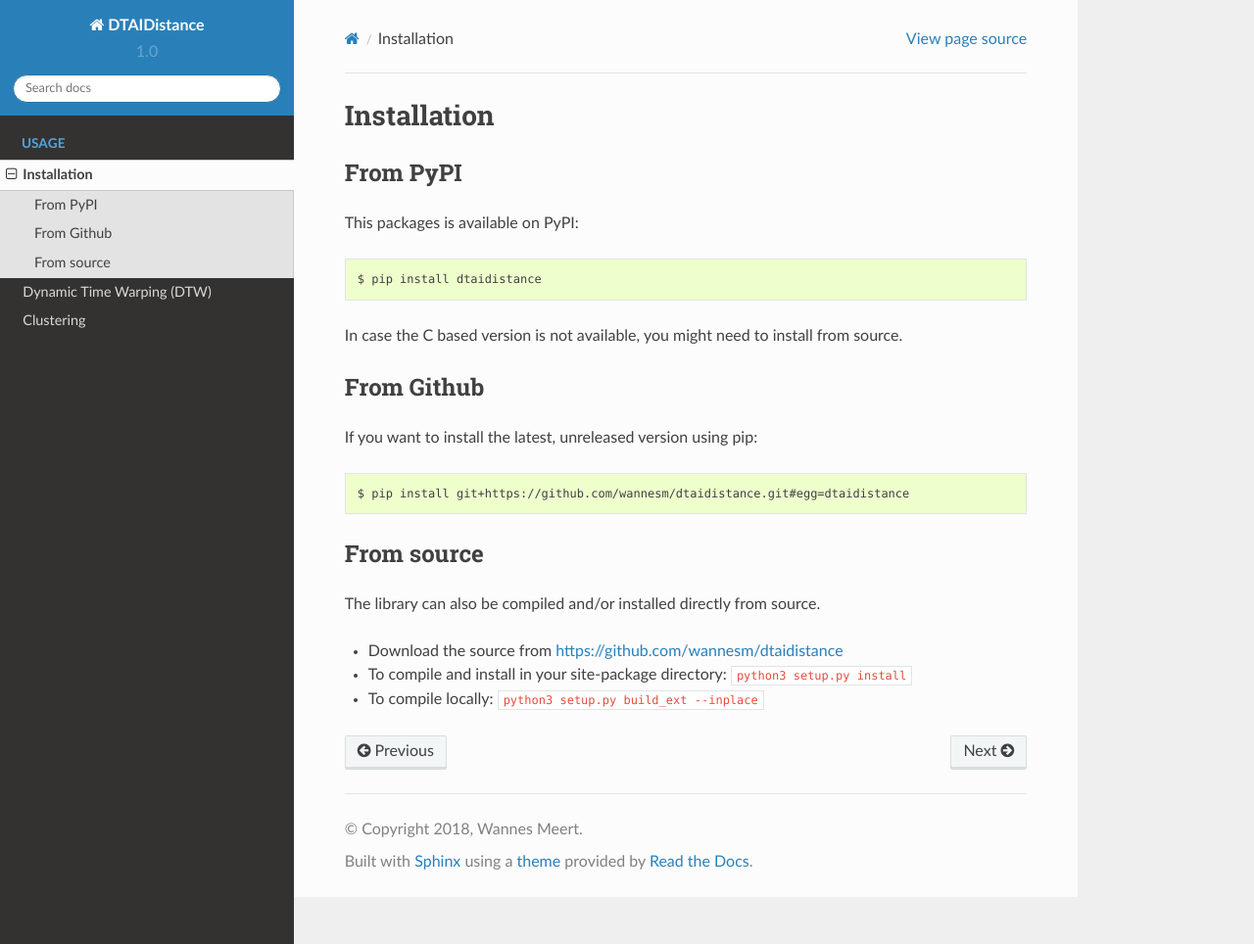
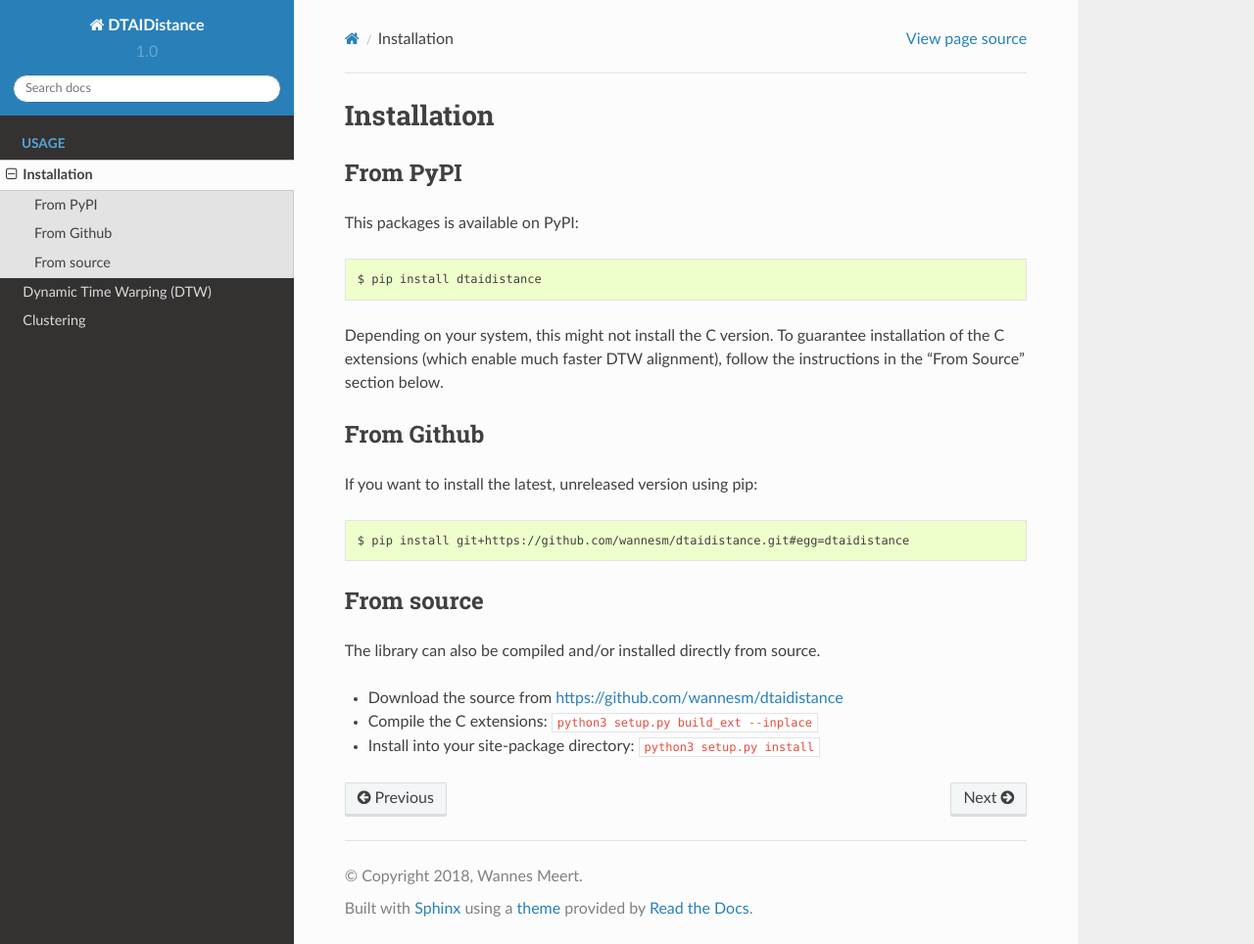
Before and after one commit to wannesm/dtaidistance, a Sphinx documentation site: the page built from docs/usage/installation.rst, in a window 1280 px wide and 964 px high. Shown: the whole window at 98% size. Built offline with Sphinx 7.4.7 and the Read the Docs theme 2.0.0, drawn with Linux system fonts in a browser that asks for light colours.

Commit message:
Made C extension installation instructions clearer

```diff
--- a/docs/usage/installation.rst
+++ b/docs/usage/installation.rst
@@ -10,7 +10,7 @@ This packages is available on PyPI:
 
     $ pip install dtaidistance
 
-In case the C based version is not available, you might need to install from source.
+Depending on your system, this might not install the C version. To guarantee installation of the C extensions (which enable much faster DTW alignment), follow the instructions in the "From Source" section below.
 
 
 From Github
@@ -29,5 +29,5 @@ From source
 The library can also be compiled and/or installed directly from source.
 
 * Download the source from https://github.com/wannesm/dtaidistance
-* To compile and install in your site-package directory: ``python3 setup.py install``
-* To compile locally: ``python3 setup.py build_ext --inplace``
+* Compile the C extensions: ``python3 setup.py build_ext --inplace``
+* Install into your site-package directory: ``python3 setup.py install``
```
